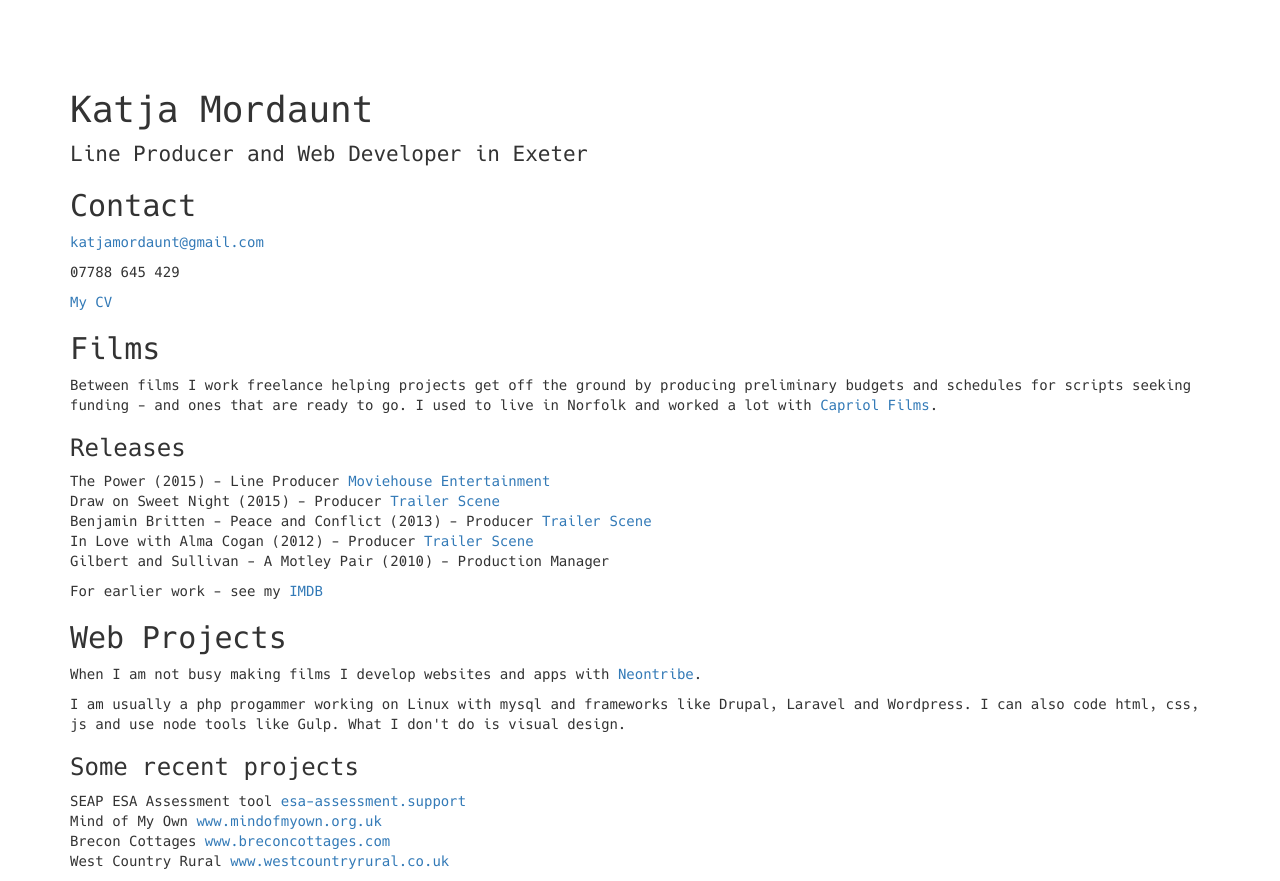
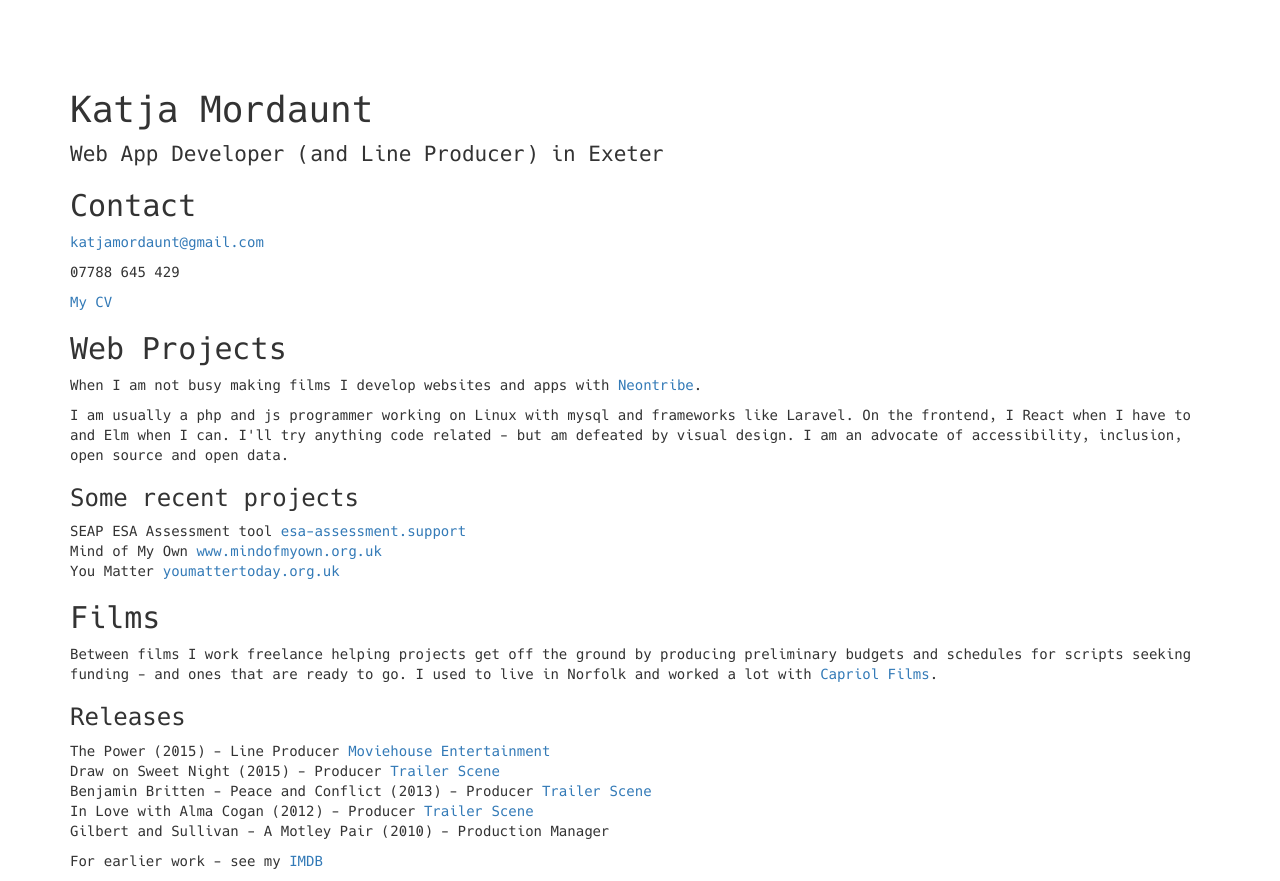
Before and after one commit to katjam/katj-am, a website: page src/index.html in a window 1280 px wide. Drawn offline with Linux system fonts and the light colour scheme.

Commit message:
Update bio

```diff
--- a/src/index.html
+++ b/src/index.html
@@ -84,11 +84,20 @@
         <div class="row">
             <div class="col-lg-12">
                 <h1>Katja Mordaunt</h1>
-                <p class="lead">Line Producer and Web Developer in Exeter</p>
+                <p class="lead">Web App Developer (and Line Producer) in Exeter</p>
                 <h2>Contact</h2>
                 <p><a href="mailto:katjamordaunt@gmail.com">katjamordaunt@gmail.com</a></p>
                 <p>07788 645 429</p>
                 <p><a href="KatjaMordaunt2015.pdf">My CV</a></p>
+                <h2 id="films">Web Projects</h2>
+                <p>When I am not busy making films I develop websites and apps with <a href="https://www.neontribe.co.uk" target="_blank">Neontribe</a>.</p>
+                <p>I am usually a php and js programmer working on Linux with mysql and frameworks like Laravel. On the frontend, I React when I have to and Elm when I can. I'll try anything code related - but am defeated by visual design. I am an advocate of accessibility, inclusion, open source and open data.</p>
+                <h3>Some recent projects</h3>
+                <ul class="list-unstyled">
+                    <li>SEAP ESA Assessment tool <a href="http://esa-assessment.support" target="_blank">esa-assessment.support</a></li>
+                    <li>Mind of My Own <a href="http://mindofmyown.org.uk" target="_blank">www.mindofmyown.org.uk</a></li>
+                    <li>You Matter <a href="https://youmattertoday.org.uk" target="_blank">youmattertoday.org.uk</a></li>
+                </ul>
                 <h2 id="films">Films</h2>
                 <p>Between films I work freelance helping projects get off the ground by producing preliminary budgets and schedules for scripts seeking funding - and ones that are ready to go. I used to live in Norfolk and worked a lot with <a href="http://www.capriolfilms.co.uk" target="_blank">Capriol Films</a>.</p>
 
@@ -101,16 +110,6 @@
                     <li>Gilbert and Sullivan - A Motley Pair (2010) - Production Manager</li>
                 </ul>
                 <p>For earlier work - see my <a href="http://www.imdb.com/name/nm0503904" target="_blank">IMDB</a>
-                <h2 id="films">Web Projects</h2>
-                <p>When I am not busy making films I develop websites and apps with <a href="https://www.neontribe.co.uk" target="_blank">Neontribe</a>.</p>
-                <p>I am usually a php progammer working on Linux with mysql and frameworks like Drupal, Laravel and Wordpress. I can also code html, css, js and use node tools like Gulp. What I don't do is visual design.<p>
-                <h3>Some recent projects</h3>
-                <ul class="list-unstyled">
-                    <li>SEAP ESA Assessment tool <a href="http://esa-assessment.support" target="_blank">esa-assessment.support</a></li>
-                    <li>Mind of My Own <a href="http://mindofmyown.org.uk" target="_blank">www.mindofmyown.org.uk</a></li>
-                    <li>Brecon Cottages <a href="https://www.breconcottages.com" target="_blank">www.breconcottages.com</a></li>
-                    <li>West Country Rural <a href="http://www.westcountryrural.co.uk" target="_blank">www.westcountryrural.co.uk</a></li>
-                </ul>
 
             </div>
         </div>
```
